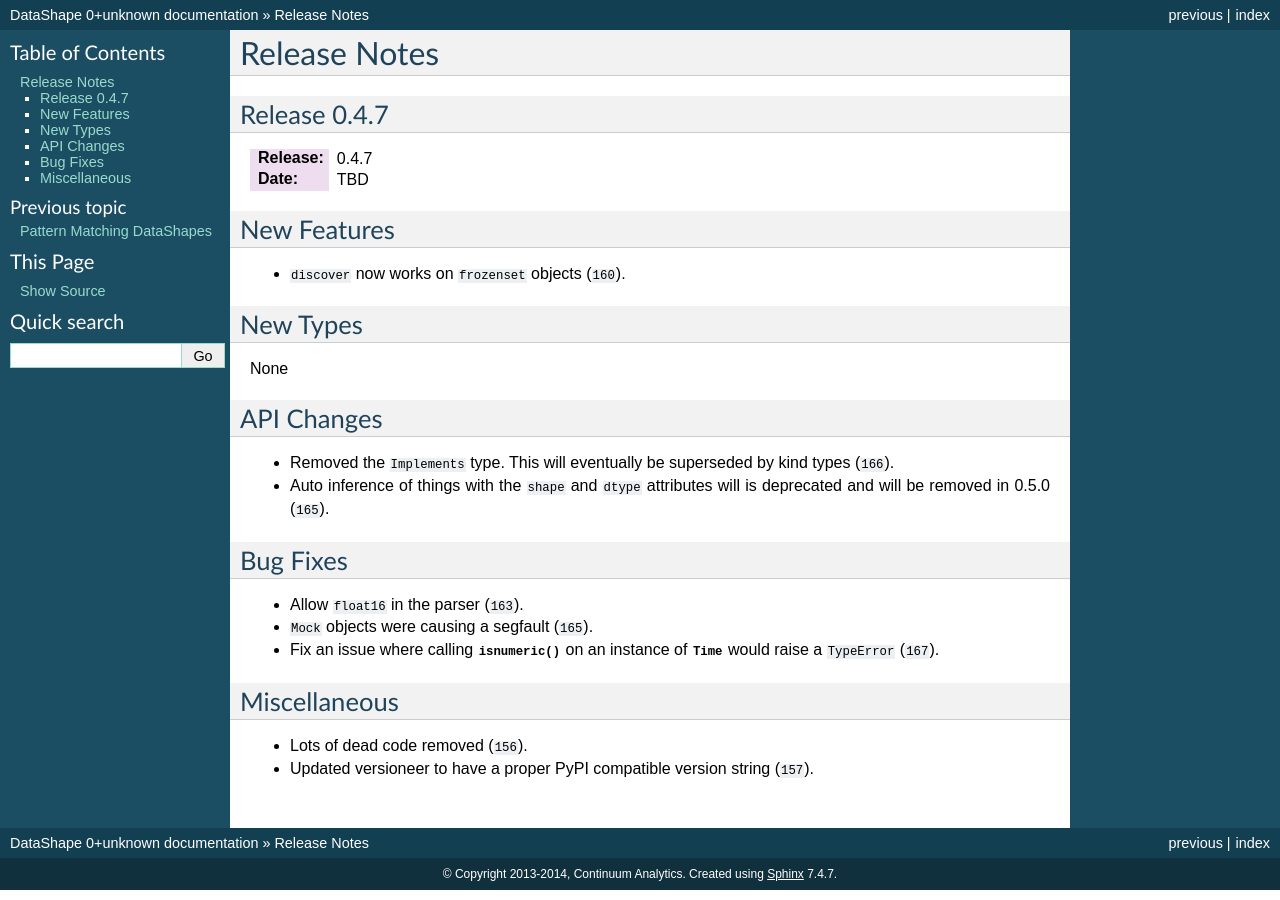
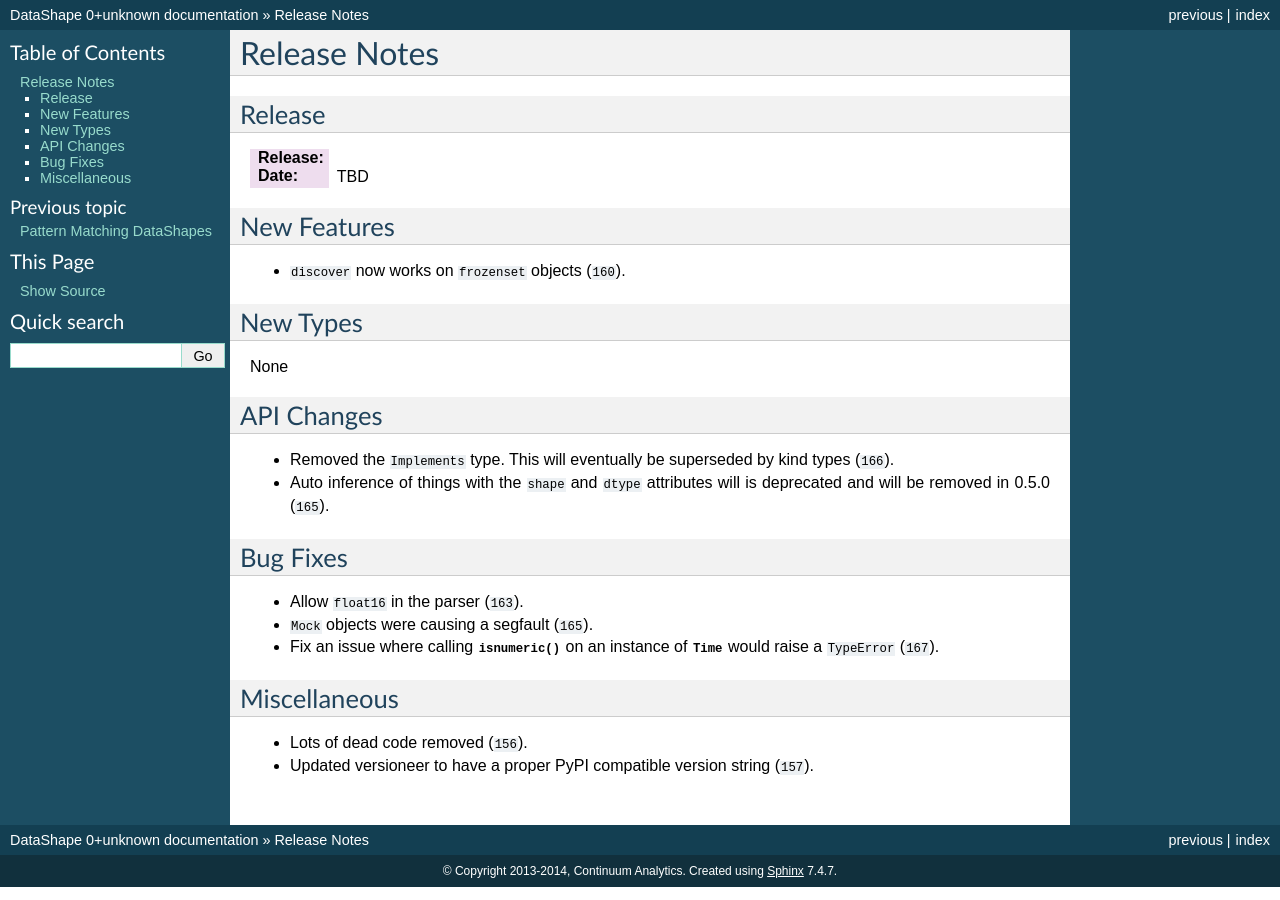
Before and after one commit to blaze/datashape, a Sphinx documentation site: the page built from docs/source/releases.rst, in a window 1280 px wide. Built offline with Sphinx 7.4.7, drawn with Linux system fonts in a browser that asks for light colours; the version number could not be read and is left out; cross-references to code outside the pages are shown as plain code.

```diff
--- a/docs/source/whatsnew/0.4.7.txt
+++ b/docs/source/whatsnew/0.4.7.txt
@@ -1,7 +1,7 @@
-Release 0.4.7
--------------
+Release |version|
+-----------------
 
-:Release: 0.4.7
+:Release: |version|
 :Date: TBD
 
 New Features
```
